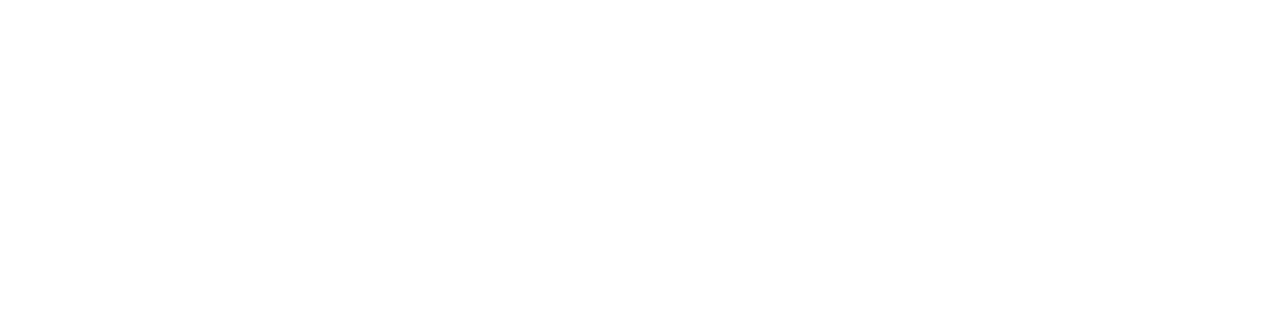
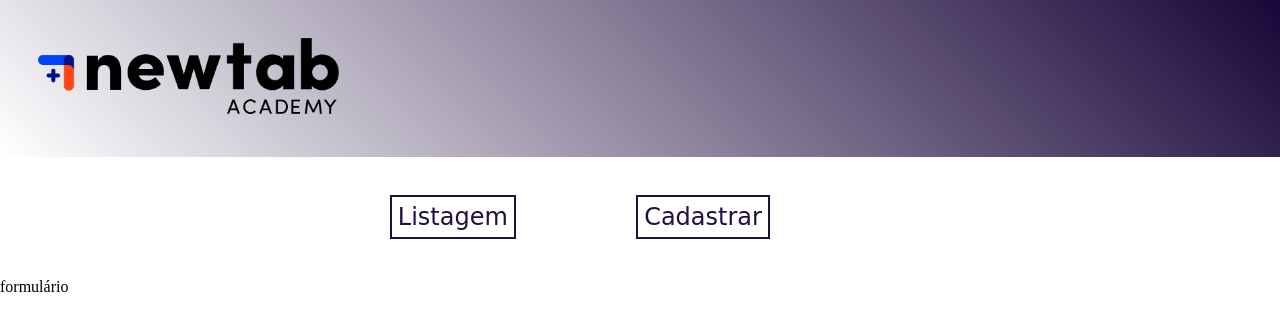
Before and after one commit to zoreiaCardoso/Projeto-Guiado, a plain HTML site: page form.html in a window 1280 px wide. Drawn offline with Linux system fonts and the light colour scheme.

Commit message:
cabeçalho e menu de opções

```diff
--- /dev/null
+++ b/Assets/css/style.css
@@ -0,0 +1,27 @@
+body {
+    margin: 0px;
+}
+header{
+    background: linear-gradient(45deg, white, #180638);
+    padding: 3%;
+}
+#logo {
+    width: 25%;
+    height: 25%;
+}
+.menu {
+    display: flex;
+    justify-content: center;
+    margin: 3%;
+}
+.menu a {
+    text-decoration: none;
+    font-size: 150%;
+    color: #210f40;
+    margin-right: 10%;
+    font-family: cursive;
+    padding: 0.5%;
+    border: 2px solid #210f40;
+
+
+}
--- a/form.html
+++ b/form.html
@@ -0,0 +1,26 @@
+<!DOCTYPE html>
+<html>
+
+<head>
+    <title>Meu primeiro projeto</title>
+    <link rel="stylesheet" href="./Assets/css/style.css">
+</head>
+
+<body>
+    <header class="header">
+        <img src="./Assets/images/logo.png" id="logo"/>
+    </header>
+    <div class="menu">
+        <a href="./index.html">
+            Listagem
+        </a>
+        <a href="./form.html">
+            Cadastrar
+        </a>
+    </div>
+    <section class="corpo">
+        formulário
+    </section>
+</body>
+
+</html>
```
Also changed, not shown: index.html (+15 -1 lines), Assets/images/logo.png (added).
